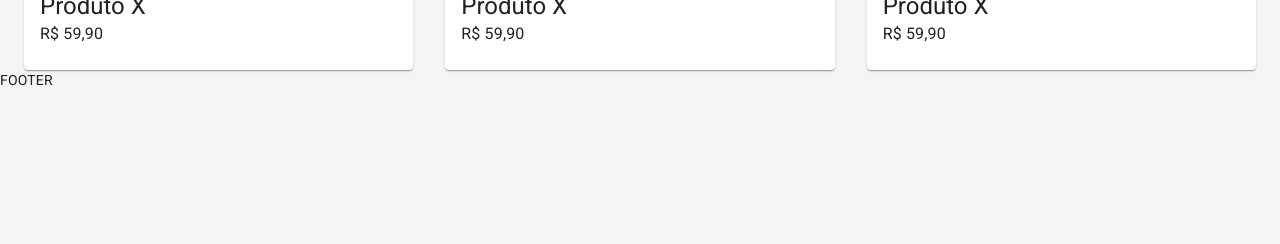
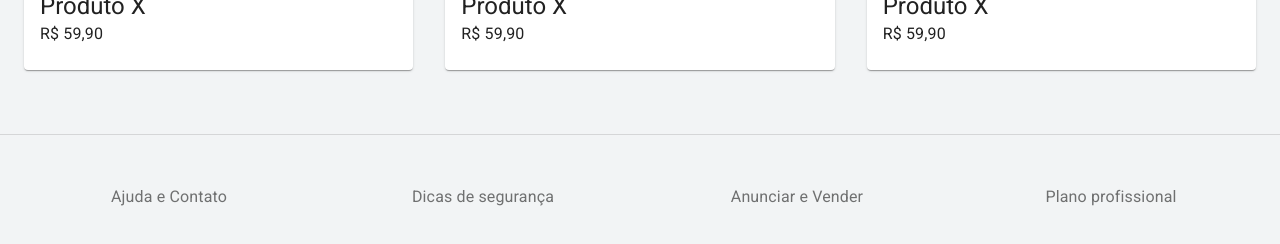
Before and after one commit to danielsfilho/anunx, a Next.js app: page / in a window 1280 px wide. Shown: the part 606-850 px from the top of the page. Before the commit the page ends 800 px from the top, so only its background shows below. Built offline with nearby package versions, Linux system fonts and the light colour scheme.

Commit message:
adicionando componente footer

```diff
--- /dev/null
+++ b/src/components/Footer.js
@@ -0,0 +1,66 @@
+import Link from 'next/link'
+
+import { Box, Container, Grid, Typography } from "@material-ui/core"
+import { makeStyles } from '@material-ui/core/styles'
+
+const useStyle = makeStyles((theme) => ({
+    footer: {
+        borderTop: `1px solid ${theme.palette.divider}`,
+        marginTop: theme.spacing(8),
+        paddingTop: theme.spacing(3),
+        paddingBottom: theme.spacing(3),
+        [theme.breakpoints.up('sm')]: {
+            paddingTop: theme.spacing(6),
+            paddingBottom: theme.spacing(6),
+        }
+    }
+}))
+
+const Footer = () => {
+    const classes = useStyle()
+
+    return(
+        <Container maxWidth="lg" component="footer" className={classes.footer}>
+            <Grid container spacing={3}>
+                <Grid item xs={6} sm={3}>
+                    <Box textAlign="center">
+                        <Link href="#" passHref>
+                            <Typography color="textSecondary" variant="subtitle1">
+                                Ajuda e Contato
+                            </Typography>
+                        </Link>
+                    </Box>
+                </Grid>
+                <Grid item xs={6} sm={3}>
+                    <Box textAlign="center">
+                        <Link href="#" passHref>
+                            <Typography color="textSecondary" variant="subtitle1">
+                                Dicas de segurança
+                            </Typography>
+                        </Link>
+                    </Box>
+                </Grid>
+                <Grid item xs={6} sm={3}>
+                    <Box textAlign="center">
+                        <Link href="#" passHref>
+                            <Typography color="textSecondary" variant="subtitle1">
+                                Anunciar e Vender
+                            </Typography>
+                        </Link>
+                    </Box>
+                </Grid>
+                <Grid item xs={6} sm={3}>
+                    <Box textAlign="center">
+                        <Link href="#" passHref>
+                            <Typography color="textSecondary" variant="subtitle1">
+                                Plano profissional
+                            </Typography>
+                        </Link>
+                    </Box>
+                </Grid>
+            </Grid>
+        </Container>
+    )
+}
+
+export default Footer
--- a/src/templates/Default.js
+++ b/src/templates/Default.js
@@ -1,11 +1,12 @@
 import Header from '../components/Header'
+import Footer from '../components/Footer'
 
 const Default = ({ children }) => {
     return(
         <>
             <Header />
             {children}
-            <footer>FOOTER</footer>
+            <Footer />
         </>
     )
 }
```
